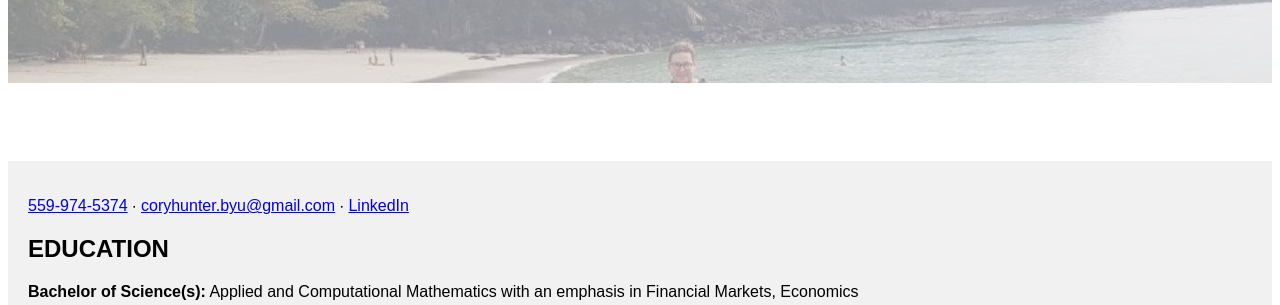
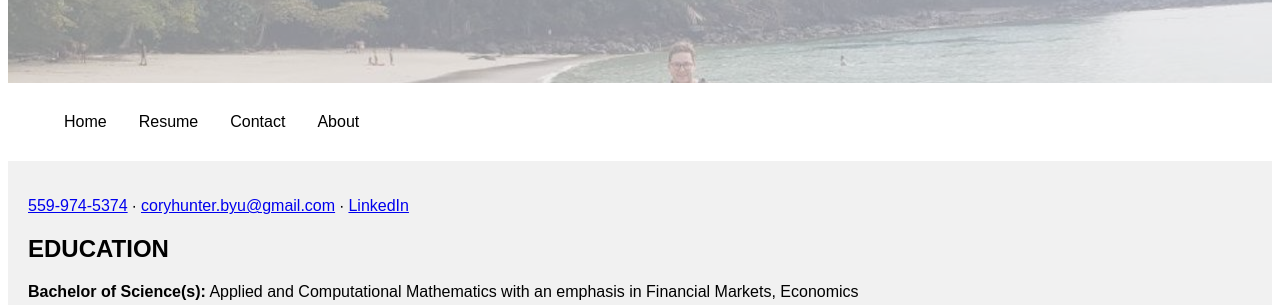
Before and after one commit to layniecalderwood/coryrhunter.com, a Jekyll site: the page built from index.md, in a window 1280 px wide. Shown: the part 237-542 px from the top of the page. Built offline with Jekyll 4.4.1, drawn with Linux system fonts in a browser that asks for light colours; our own code applies the rules of GitHub Pages for plain Markdown files.

Commit message:
black text

```diff
--- a/_layouts/default.html
+++ b/_layouts/default.html
@@ -50,7 +50,7 @@ nav ul li a {
   text-decoration: none;
   text-align: center;
   padding: 14px 16px;
-  color: white
+  color: black
 }
 
 article {
```
